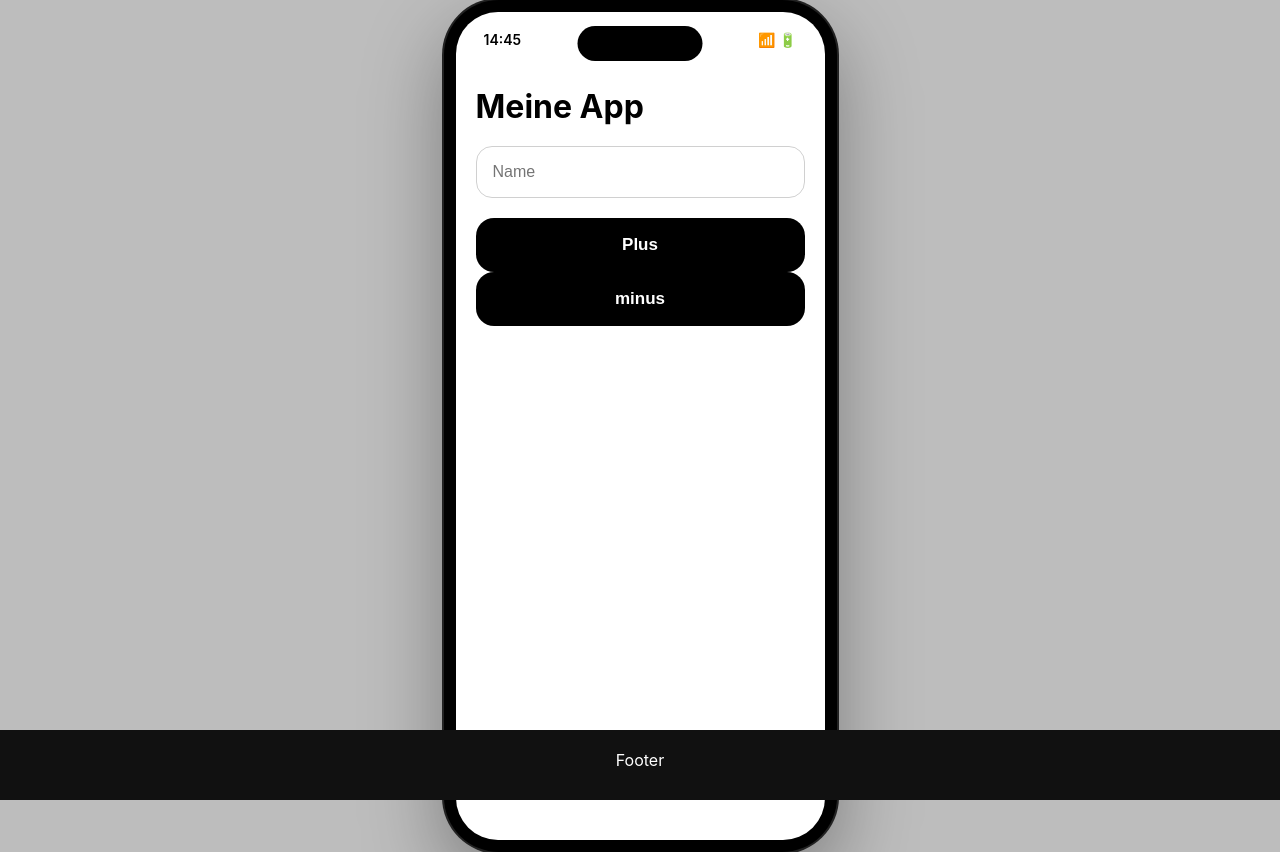
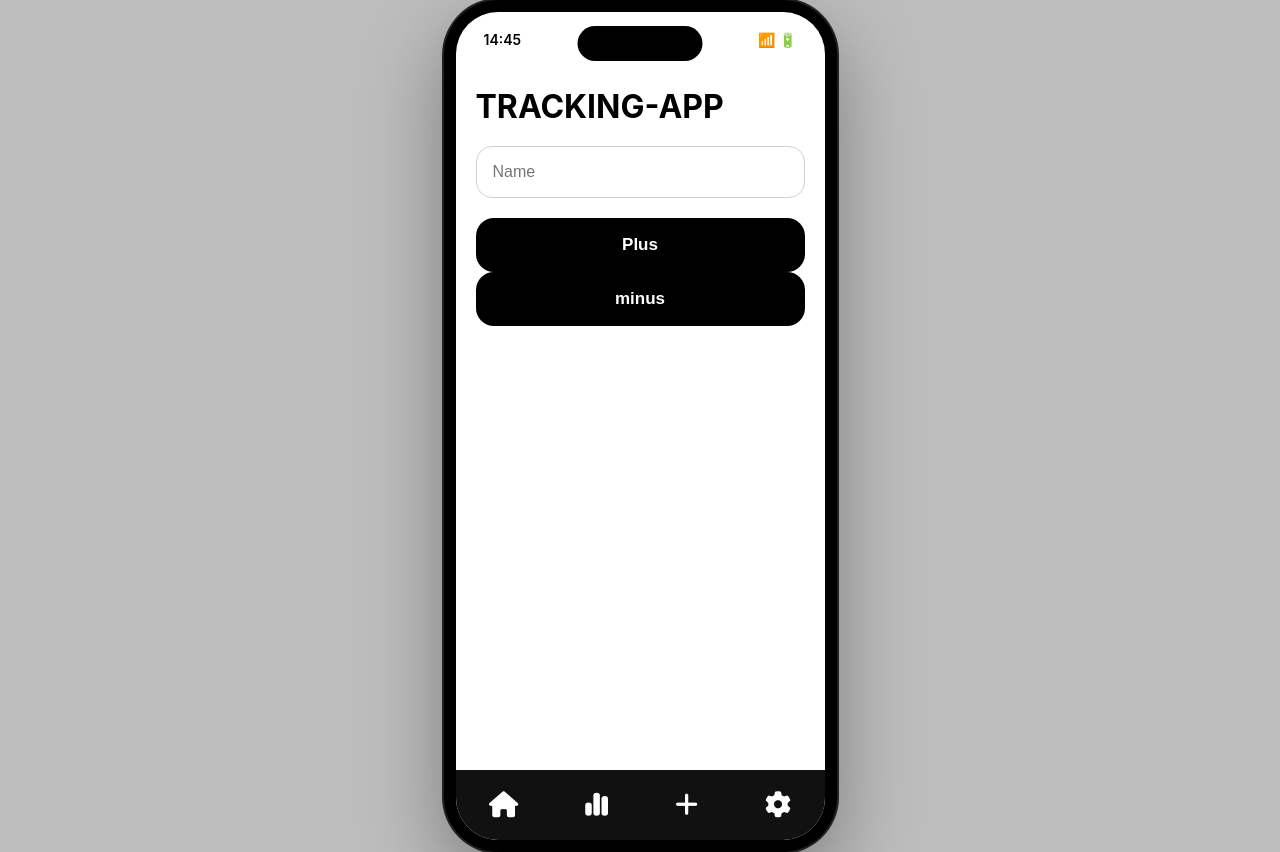
Before and after one commit to AlphexOne/Counter-App, a plain HTML site: page index.html in a window 1280 px wide. Drawn offline with Linux system fonts and the light colour scheme.

Commit message:
handy test

```diff
--- a/index.html
+++ b/index.html
@@ -7,6 +7,13 @@
 <head>
   <meta charset="UTF-8">
   <meta name="viewport" content="width=device-width, initial-scale=1.0, viewport-fit=cover">
+
+  <link
+  rel="stylesheet"
+  href="https://cdnjs.cloudflare.com/ajax/libs/font-awesome/6.5.1/css/all.min.css"
+  />
+
+
 
   <link rel="stylesheet" href="style.css">
 
@@ -29,7 +36,7 @@
 
         <div class="content">
 
-      <h1>Meine App</h1>
+          <h1>TRACKING-APP</h1>
 
           <input placeholder="Name">
 
@@ -41,7 +48,23 @@
         </div>
 
           <div class="footer">
-      Footer
+
+              <button class="nav-btn">
+                <i class="fa-solid fa-house"></i>
+              </button>
+
+              <button class="nav-btn">
+                <i class="fa-solid fa-chart-simple"></i>
+              </button>
+
+              <button class="nav-btn">
+                <i class="fa-solid fa-plus"></i>
+              </button>
+
+              <button class="nav-btn">
+                <i class="fa-solid fa-gear"></i>
+              </button>
+
           </div>
 
   </div>
--- a/style.css
+++ b/style.css
@@ -192,7 +192,7 @@ input {
 }
 
 .footer{
-  position:fixed;
+  position:absolute;
 
   bottom:0;
   left:0;
@@ -201,16 +201,30 @@ input {
   height:70px;
 
   padding-top: 20px;
-  padding-bottom: calc(30px + env(safe-area-inset-bottom));
+  padding-bottom: calc(20px + env(safe-area-inset-bottom));
 
   background:#111;
   color:white;
 
   display:flex;
-  justify-content:center;
+  justify-content:space-around;
   align-items:center;
 
   z-index:100;
+}
+
+.nav-btn{
+  background:none;
+  border:none;
+
+  color:white;
+
+  font-size:26px;
+
+  width:auto;
+  padding:0;
+
+  cursor:pointer;
 }
 
 /* SCROLLBAR AUSBLENDEN */
@@ -228,7 +242,7 @@ input {
   /* APP FULLSCREEN */
   .app{
     width:100%;
-    height:90dvh;
+    height:80dvh;
 
     border-radius:0;
     padding:0;
@@ -254,7 +268,7 @@ input {
 
   .content{
     padding-top:20px;
-    padding-bottom:80px;
+    padding-bottom:70px;
   }
 
 }
```
Lines whose indentation alone changed are shown as unchanged.
